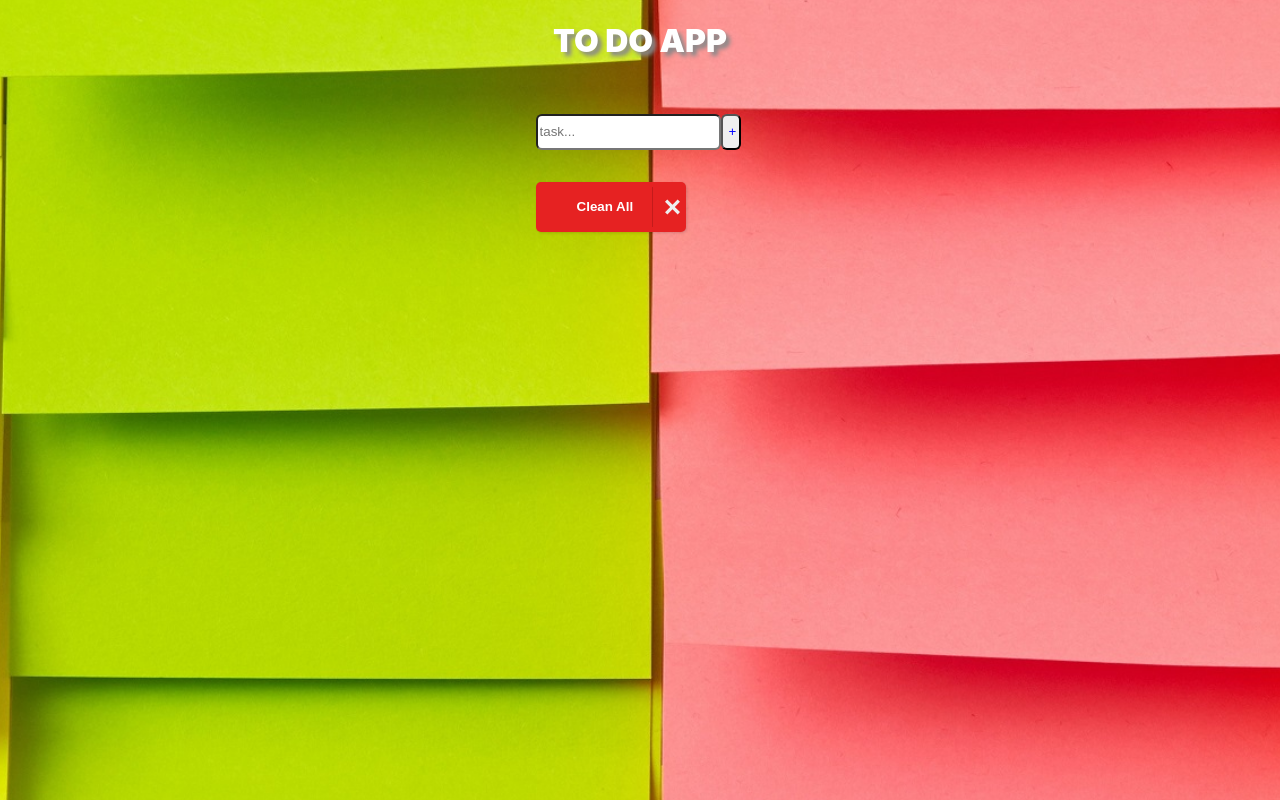
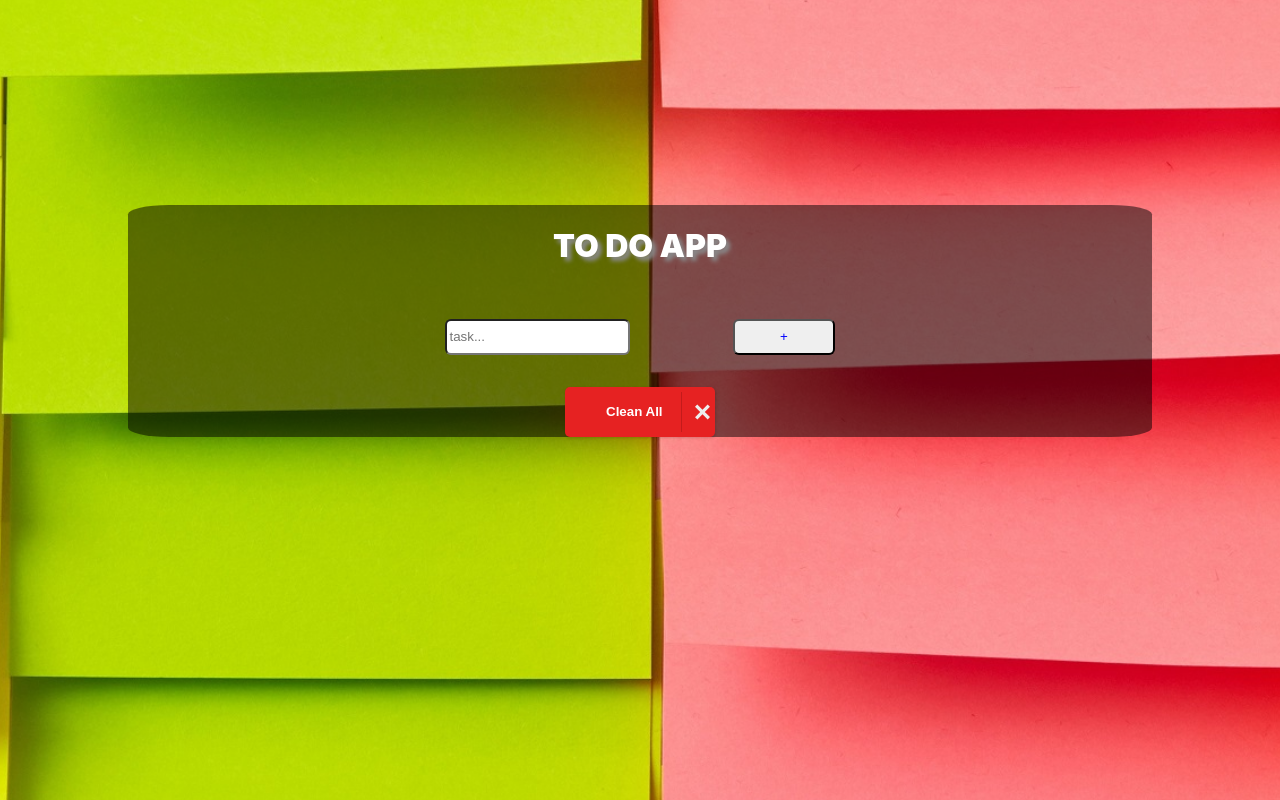
Before and after one commit to arielgomezmendez/to-do-app-react-1, a React (Create React App) app: page / in a window 1280 px wide. Shown: the top 800 px of the page. Built offline with nearby package versions, Linux system fonts and the light colour scheme.

Commit message:
Add styles to the main container

```diff
--- a/src/App.css
+++ b/src/App.css
@@ -14,3 +14,14 @@ h1{
   text-shadow: 4px 4px 4px rgb(137, 137, 138);
   font-weight:900;
 }
+
+/*Container containg the main part of aplication*/
+.mainContainer{
+  margin-top: 16%;
+  width: 80%;
+  display: flex;
+  flex-direction: column;
+  align-items: center;
+  background: rgba(0, 0, 0, 0.5);
+  border-radius: 4%;
+}
--- a/src/App.js
+++ b/src/App.js
@@ -14,8 +14,8 @@ function App() {
 
   return (
     <div className="App">
-      <h1>TO DO APP</h1>
       <div className="mainContainer">
+        <h1>TO DO APP</h1>
         <Form task={task} setTask={setTask} />
         <TaskLis task={task} setTask={setTask} />
         {/*<Button  children="Clean all" type="button" onClick={cleanAll} buttontype="cleanAll"
```
